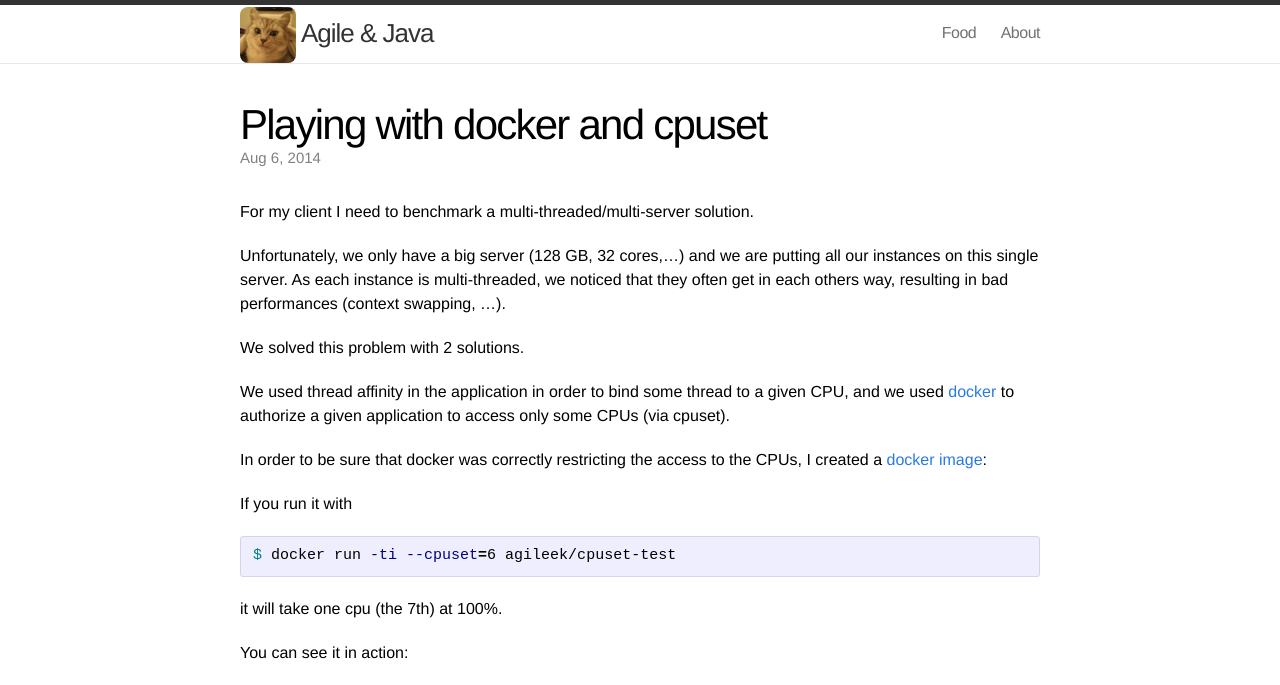
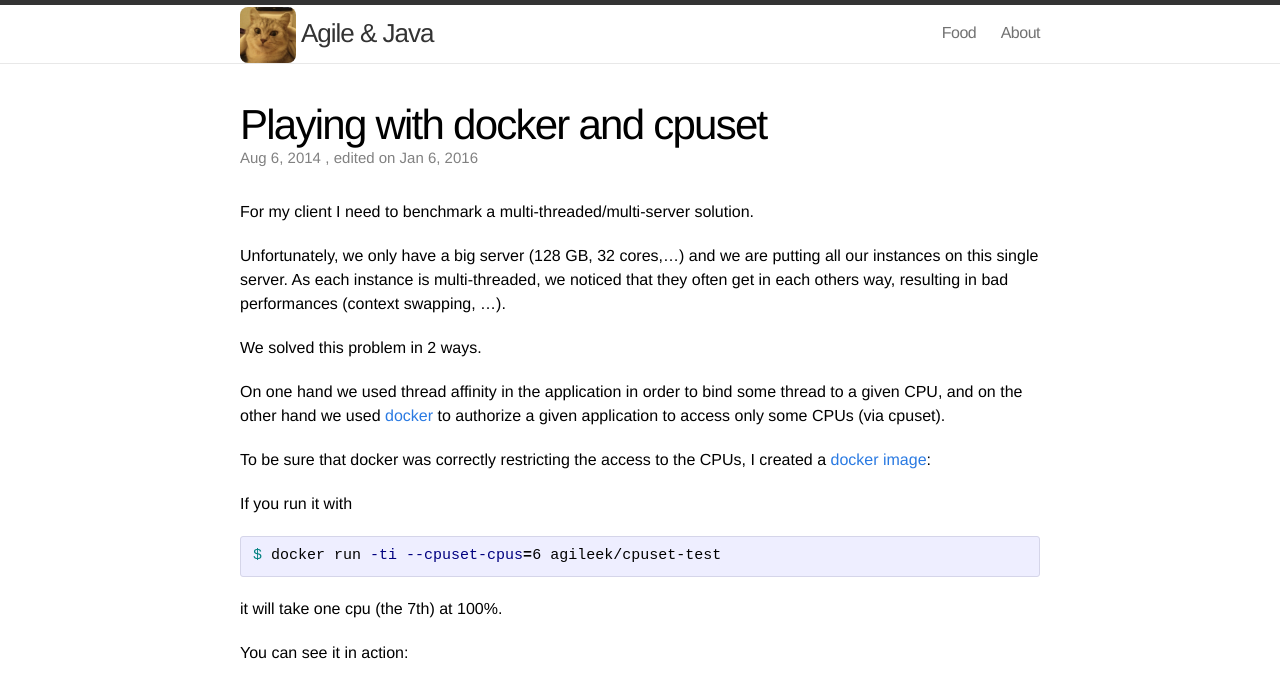
Before and after one commit to gpolaert/agileek.github.io, a Jekyll site: the page built from _posts/2014-08-06-docker-cpuset.md, in a window 1280 px wide and 1400 px high. Shown: the top 685 px of the window. Built offline with Jekyll 4.4.1, drawn with Linux system fonts in a browser that asks for light colours; comment, search, counter and statistics services are not loaded; some of the changed text lies outside the part shown; grey boxes are pictures that could not be loaded.

Commit message:
update post on docker and cpuset

```diff
--- a/_layouts/post.html
+++ b/_layouts/post.html
@@ -17,6 +17,9 @@ comments: true
     <header class="post-header">
         <h1 itemprop="name">{{ page.title }}</h1>
         <time class="meta" itemprop="datePublished" datetime="{{ page.date | date: '%Y-%m-%d' }}">{{ page.date | date: "%b %-d, %Y" }}</time>
+        {% if page.lastmod != null %}
+          <span class="meta">, edited on </span><time class="meta" itemprop="dateModified" datetime="{{ page.lastmod | date: '%Y-%m-%d' }}">{{ page.lastmod | date: "%b %-d, %Y" }}</time>
+        {% endif %}
     </header>
 
     <div class="post-content" itemprop="articleBody">
--- a/_posts/2014-08-06-docker-cpuset.md
+++ b/_posts/2014-08-06-docker-cpuset.md
@@ -1,7 +1,9 @@
 ---
 layout: post
 title:  "Playing with docker and cpuset"
-date:   2014-08-06 23:26:31
+date: 2014-08-06
+lastmod: 2016-01-06
+tags: docker
 categories: docker
 ---
 
@@ -10,16 +12,16 @@ For my client I need to benchmark a multi-threaded/multi-server solution.
 Unfortunately, we only have a big server (128 GB, 32 cores,...) and we are putting all our instances on this single server.
 As each instance is multi-threaded, we noticed that they often get in each others way, resulting in bad performances (context swapping, ...).
 
-We solved this problem with 2 solutions.
+We solved this problem in 2 ways.
 
-We used thread affinity in the application in order to bind some thread to a given CPU, and we used [docker][docker] to authorize a given application to access only some CPUs (via cpuset).
+On one hand we used thread affinity in the application in order to bind some thread to a given CPU, and on the other hand we used [docker][docker] to authorize a given application to access only some CPUs (via cpuset).
 
-In order to be sure that docker was correctly restricting the access to the CPUs, I created a [docker image][docker-image]:
+To be sure that docker was correctly restricting the access to the CPUs, I created a [docker image][docker-image]:
 
 If you run it with
 
 {% highlight bash %}
-$ docker run -ti --cpuset=6 agileek/cpuset-test
+$ docker run -ti --cpuset-cpus=6 agileek/cpuset-test
 {% endhighlight %}
 
 it will take one cpu (the 7th) at 100%.
@@ -43,5 +45,12 @@ You can see it in action:
   <iframe src="https://www.youtube.com/embed/ITcyeL8V35I" frameborder="0" width="800" height="600" allowfullscreen></iframe>
 </div>
 
+### Edit 2016-01-06
+* Replace `cpuset` with `cpuset-cpus`
+* [Smallest docker image][docker-cpuset] possible (1.5MB with 2 layers). The old one was ~10 layers and 180MB
+* Use [cpuburn][cpuburn]
+
 [docker]:    https://www.docker.com/
 [docker-image]: https://registry.hub.docker.com/u/agileek/cpuset-test/
+[cpuburn]: https://patrickmn.com/projects/cpuburn/
+[docker-cpuset]: https://github.com/agileek/docker/tree/master/cpuset-test
```
Also changed, not shown: other parts of _posts/2014-08-06-docker-cpuset.md (+1 -1 lines), _posts/2014-07-23-jekyll-and-docker.md (+2 -2 lines), index.html (+6 -1 lines), sitemap.xml (+4 -4 lines).
